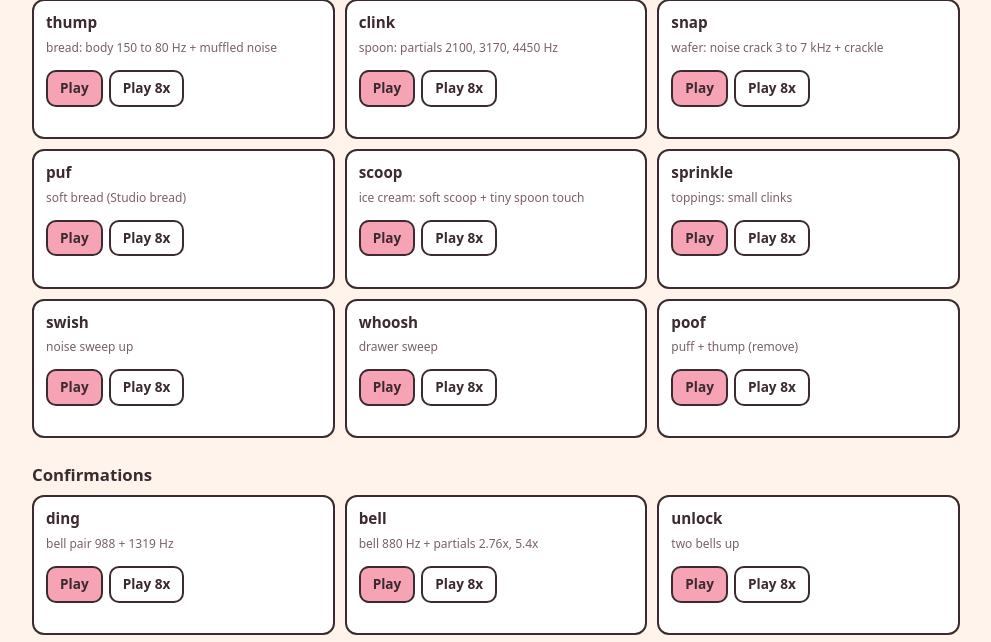
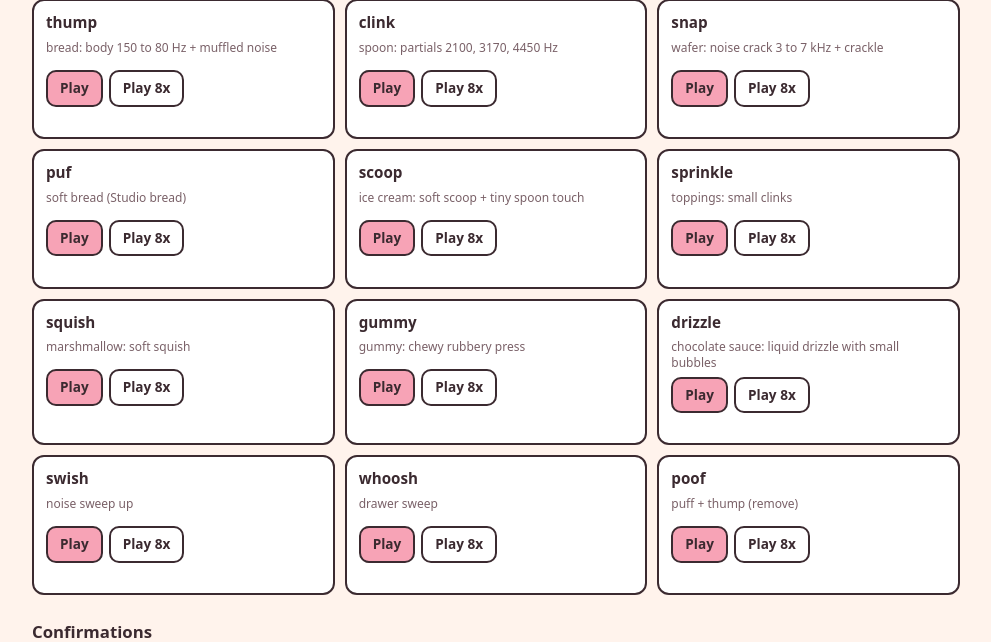
Before and after one commit to vassellenha/KWU-BRREAD, a Laravel app: page /sfx-lab in a window 1280 px wide. Shown: the part 1132-1774 px from the top of the page, without its empty margins (144-1135 px from the left). Run offline with Laravel 12, Linux system fonts and the light colour scheme; data that the repository does not hold is empty; style sheets or scripts are compiled from the project's sources; some web fonts are replaced.

Commit message:
fix(sfx): stop automatic sounds on links and hover, and give each topping its own sound

```diff
--- a/resources/js/app.js
+++ b/resources/js/app.js
@@ -1209,7 +1209,9 @@ Alpine.data('brreadBuilder', () => ({
             });
         }
 
-        window.brreadSfx?.play({ bread: 'puf', ice_cream: 'scoop' }[component.category] ?? 'sprinkle');
+        // Each pick has its own sound: bread, ice cream, and a different one for every kind of topping.
+        const toppingSound = /marshmallow/i.test(component.name) ? 'squish' : /yupi|gummy/i.test(component.name) ? 'gummy' : /sauce|choco/i.test(component.name) ? 'drizzle' : 'sprinkle';
+        window.brreadSfx?.play({ bread: 'puf', ice_cream: 'scoop' }[component.category] ?? toppingSound);
 
         if (component.category === 'bread') {
             this.selectedBread = component;
--- a/resources/js/sfx.js
+++ b/resources/js/sfx.js
@@ -338,6 +338,21 @@ const RECIPES = {
         const count = 4 + Math.floor(Math.random() * 3);
         for (let i = 0; i < count; i++) clink(t, r, l, { g: 0.35, at: Math.random() * 0.17, base: 1.1 + Math.random() * 0.8 });
     }, 'toppings: small clinks'],
+    squish: [0.14, (t, r, l) => {
+        tone(t, r, l, { f0: 330, f1: 170, sweep: 0.06, dur: 0.1, gain: 0.6, lp: 900, atk: 0.003 });
+        noise(t, l, { f0: 600, dur: 0.05, gain: 0.2, atk: 0.004 });
+    }, 'marshmallow: soft squish'],
+    gummy: [0.2, (t, r, l) => {
+        tone(t, r, l, { type: 'triangle', f0: 420, f1: 620, sweep: 0.05, dur: 0.09, gain: 0.45, lp: 1500, atk: 0.004 });
+        tone(t, r, l, { f0: 620, f1: 380, sweep: 0.06, dur: 0.1, at: 0.07, gain: 0.35, lp: 1400, atk: 0.004 });
+        thump(t, r, l, { g: 0.3 });
+    }, 'gummy: chewy rubbery press'],
+    drizzle: [0.32, (t, r, l) => {
+        noise(t, l, { f0: 1800, f1: 700, dur: 0.22, gain: 0.25, q: 0.7, lp: 2200, atk: 0.02 });
+        for (let i = 0; i < 3; i++) {
+            tone(t, r, l, { f0: 500 + Math.random() * 400, f1: 280, sweep: 0.04, at: 0.03 + Math.random() * 0.17, dur: 0.06, gain: 0.25, lp: 1800, atk: 0.004 });
+        }
+    }, 'chocolate sauce: liquid drizzle with small bubbles'],
     swish: [0.34, (t, r, l) => noise(t, l, { kind: 'bandpass', f0: 400, f1: 1800, dur: 0.32, gain: 0.35, q: 1.2, lp: 2600, atk: 0.04 }), 'noise sweep up'],
     whoosh: [0.28, (t, r, l, o) => {
         const closing = o.dir === 'down';
@@ -377,7 +392,7 @@ const RECIPES = {
 
 // Loudness per recipe, measured offline so the loudest click peaks near -10 dBFS (hover near -26) before the
 // limiter. Re-measure with /sfx-lab after changing a voice.
-const TRIM = {"click": 0.162, "tock": 0.16, "tick": 0.155, "softtick": 0.166, "tockup": 0.172, "tockdown": 0.194, "blipup": 0.17, "blipdown": 0.179, "pop": 0.172, "popsoft": 0.238, "plop": 0.239, "hover": 0.121, "thump": 0.262, "clink": 0.25, "snap": 0.212, "puf": 0.283, "scoop": 0.322, "sprinkle": 0.401, "swish": 1.125, "whoosh": 1.084, "poof": 0.376, "ding": 0.375, "bell": 0.326, "unlock": 0.389, "register": 0.268, "chime": 0.345, "marimba": 0.435, "sparkle": 0.516, "plopding": 0.904};
+const TRIM = {"click": 0.162, "tock": 0.21, "tick": 0.174, "softtick": 0.171, "tockup": 0.128, "tockdown": 0.184, "blipup": 0.15, "blipdown": 0.191, "pop": 0.181, "popsoft": 0.224, "plop": 0.219, "hover": 0.12, "thump": 0.254, "clink": 0.258, "snap": 0.231, "puf": 0.314, "scoop": 0.323, "sprinkle": 0.422, "squish": 0.319, "gummy": 0.316, "drizzle": 0.63, "swish": 1.009, "whoosh": 1.23, "poof": 0.355, "ding": 0.367, "bell": 0.32, "unlock": 0.384, "register": 0.265, "chime": 0.338, "marimba": 0.437, "sparkle": 0.536, "plopding": 1.04};
 
 // plop then ding, the quick add on the menu: both parts are scheduled on the audio clock, not with a timer.
 const SEQUENCES = { plopding: [['plop', 0], ['ding', 0.1]] };
@@ -525,16 +540,11 @@ function setSmallSpeaker(value) {
 
 // [selector, sound, options]. The innermost element that matches (or carries data-sfx) wins.
 const CLICK_REGISTRY = [
-    ['.site-nav-link, .site-nav-sheet-link, .site-nav-logo, footer a[href]', 'click'],
     ['.menu-tile', 'snap'],
-    ['a[href^="http"], a[href^="tel:"], a[href^="mailto:"], a[href*="wa.me"]', 'pop', { gain: 0.5 }],
     ['.btn-chunky', 'pop'],
-    ['summary, [role="tab"], [aria-expanded]', 'tick'],
 ];
-const HOVER_REGISTRY = [
-    ['.product-card, .menu-tile, .about-card-line', 'hover'],
-    ['[role="tab"], summary', 'hover'],
-];
+// No automatic hover sound: sounds are for things that do something, not for passing the mouse over a page.
+const HOVER_REGISTRY = [];
 
 function soundFor(target, registry, attribute) {
     for (let el = target; el && el !== document.documentElement; el = el.parentElement) {
@@ -583,13 +593,6 @@ document.addEventListener('mouseover', (event) => {
     play(hit.name, { gain: 0.8 });
 });
 
-// Form fields on the customer pages get the soft pop when focused.
-document.addEventListener('focusin', (event) => {
-    if (event.target.matches?.('input:not([type="checkbox"]):not([type="radio"]), textarea, select')) {
-        play('pop', { gain: 0.4 });
-    }
-});
-
 window.addEventListener('storage', (event) => {
     if (event.key === STORE_KEY) {
         muted = event.newValue === '1';
--- a/resources/views/sfx-lab.blade.php
+++ b/resources/views/sfx-lab.blade.php
@@ -53,7 +53,7 @@
     var GROUPS = [
         ['Clicks', ['click', 'tock', 'tick', 'softtick', 'tockup', 'tockdown', 'blipup', 'blipdown', 'pop', 'popsoft', 'plop']],
         ['Hover', ['hover']],
-        ['Materials', ['thump', 'clink', 'snap', 'puf', 'scoop', 'sprinkle', 'swish', 'whoosh', 'poof']],
+        ['Materials', ['thump', 'clink', 'snap', 'puf', 'scoop', 'sprinkle', 'squish', 'gummy', 'drizzle', 'swish', 'whoosh', 'poof']],
         ['Confirmations', ['ding', 'bell', 'unlock', 'register', 'chime', 'marimba', 'sparkle', 'plopding']]
     ];
     var measured = {};
```
